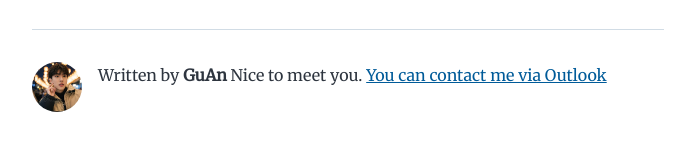
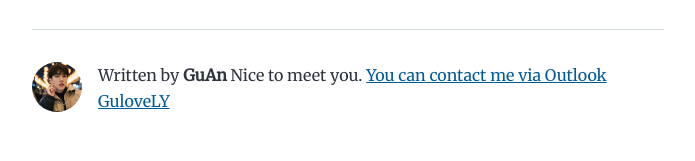
Before and after one commit to GuGu11Riji/Gu_blog, a Gatsby site: page /new-beginnings/ in a window 1280 px wide. Shown: the part 211-372 px from the top of the page, without its empty margins (292-987 px from the left). Built offline with nearby package versions, Linux system fonts and the light colour scheme; Gatsby itself is replaced by a stand-in of ours.

Commit message:
Update bio.js

```diff
--- a/src/components/bio.js
+++ b/src/components/bio.js
@@ -46,7 +46,7 @@ const Bio = () => {
         <p>
          Written by <strong>GuAn</strong> Nice to meet you.{' '}
            <a href={`https://outlook.live.com/mail/0/`}>
-       You can contact me via Outlook
+       You can contact me via Outlook GuloveLY
       </a>
         </p>
       )}
```
